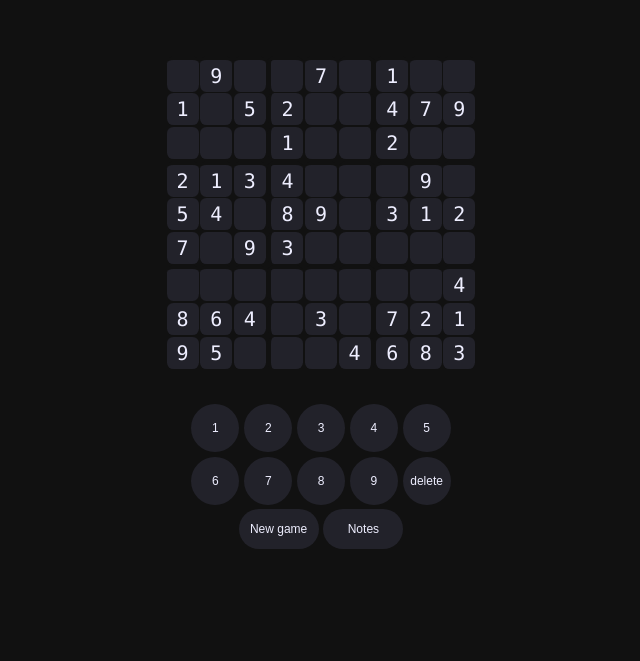
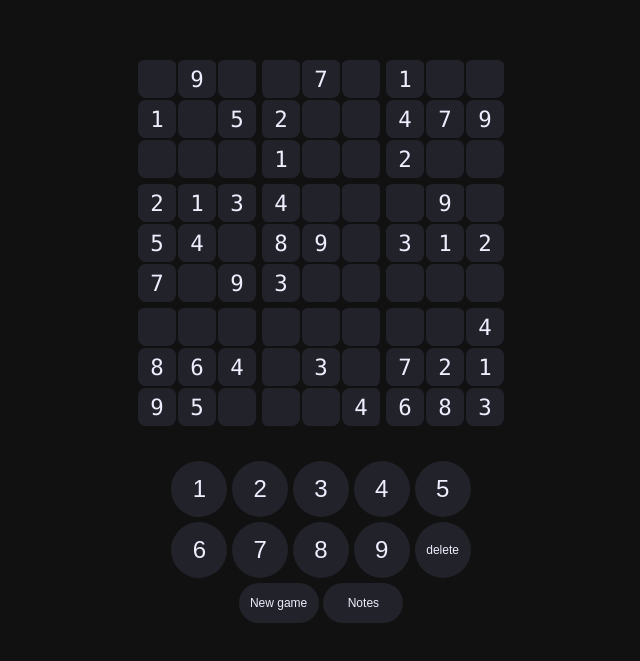
Before and after one commit to sumrdev/sudoku2, a plain HTML site: page index.html in a window 1280 px wide. Shown: the part 105-766 px from the top of the page, without its empty margins (319-959 px from the left). Drawn offline with Linux system fonts and the light colour scheme.

Commit message:
few changes

```diff
--- a/js/createUI.js
+++ b/js/createUI.js
@@ -7,6 +7,9 @@ for (let i = 1; i < 11; i++) {
 	button.classList.add("button");
 	button.id = buttonConstruction[i-1];
 	button.innerHTML = buttonConstruction[i-1];
+	if(buttonConstruction[i-1] != "delete"){
+		button.classList.add("number-button");
+	}
 	inputButtons.append(button);
 	button.onclick = function() {
 		let activeBefore = false
--- a/js/loadSudoku.js
+++ b/js/loadSudoku.js
@@ -8,7 +8,11 @@ newGame.onclick = function() {
 function loadSudoku(){
     let sudoku = generateNewSudoku("medium");
     for (let i = 0; i < tiles.length; i++) {
-        tiles[i].textContent = sudoku[i];
+        tiles[i].style.fontSize = "0vh";
+        setTimeout(() => {
+            tiles[i].style.fontSize = "2.8vh";
+            tiles[i].textContent = sudoku[i];
+        }, 150);
     }
 }
 
--- a/style.css
+++ b/style.css
@@ -49,8 +49,8 @@ button :hover{
 }
 
 .tile {
-    min-width: 4vh;
-    min-height: 4vh;
+    min-width: 4.8vh;
+    min-height: 4.8vh;
     max-height: 5vh;
     max-width: 5vh;
 
@@ -71,7 +71,7 @@ button :hover{
 
     outline: none;
 
-    font-size: 2.5vh;
+    font-size: 3vh;
 }
 
 .vertical-left {
@@ -128,16 +128,20 @@ button :hover{
 
     margin: 0.3vh;
 
-    min-width: 6vh;
-    min-height: 6vh;
-    max-height: 6vh;
-    max-width: 6vh;
+    min-width: 7vh;
+    min-height: 7vh;
+    max-height: 7vh;
+    max-width: 7vh;
 
     cursor: pointer;
 }
 
+.number-button {
+    font-size: 3vh;
+}
+
 .active {
-    background-color: crimson;
+    background-color: crimson !important;
 }
 
 .ui-active {
```
